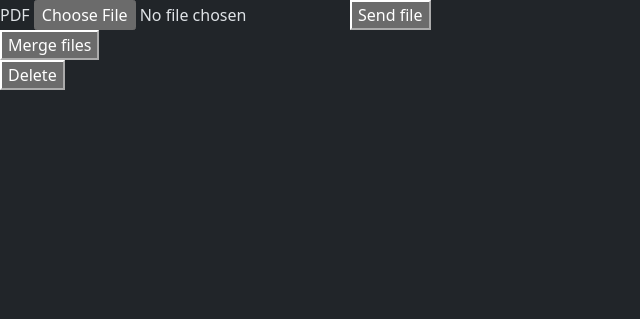
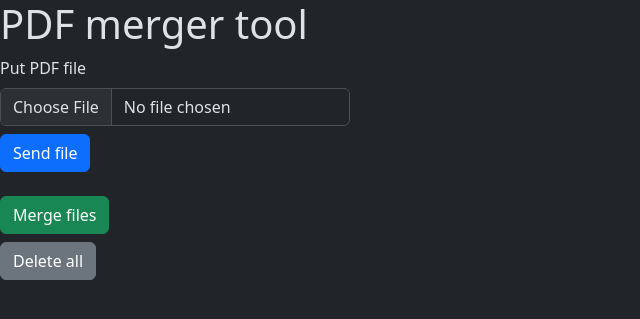
Before and after one commit to JesusDance/PDF-merger-tool, a Flask app: page / in a window 1280 px wide. Shown: the top 319 px of the page, without its empty margins (0-640 px from the left). Run offline with Flask 3, Linux system fonts and the light colour scheme; some libraries are stand-ins or nearby versions.

Commit message:
Added bootstrap styles

```diff
--- a/templates/index.html
+++ b/templates/index.html
@@ -6,22 +6,28 @@
     <link rel="stylesheet" type="text/css" href="{{ url_for('static', filename='css/bootstrap.min.css') }}">
 </head>
 <body>
+<h1>PDF merger tool</h1>
 <form method="post" action="/" enctype="multipart/form-data">
-    <label for="file_name">PDF</label>
-    <input name="file" type="file" id="file_name"/>
-    <button type="submit">Send file</button>
+    <div class="mb-3" style="width: 350px">
+        <label for="file_name" class="form-label">Put PDF file</label>
+        <input name="file" type="file" id="file_name" class="form-control"/>
+        <button type="submit" class="mt-2 btn btn-primary">Send file</button>
+    </div>
 </form>
 {% for file in list_of_pdf %}
     <p class="text-success">File {{ file.path.name }} has {{ file.pages }} pages</p>
     <div>
-        <a href="/delete/{{ file['path'].name }}">Delete</a>
+        <a href="/delete/{{ file['path'].name }}" class="link-danger">
+        <svg xmlns="http://www.w3.org/2000/svg" width="16" height="16" fill="currentColor" class="bi bi-filetype-pdf" viewBox="0 0 16 16">
+        <path fill-rule="evenodd" d="M14 4.5V14a2 2 0 0 1-2 2h-1v-1h1a1 1 0 0 0 1-1V4.5h-2A1.5 1.5 0 0 1 9.5 3V1H4a1 1 0 0 0-1 1v9H2V2a2 2 0 0 1 2-2h5.5zM1.6 11.85H0v3.999h.791v-1.342h.803q.43 0 .732-.173.305-.175.463-.474a1.4 1.4 0 0 0 .161-.677q0-.375-.158-.677a1.2 1.2 0 0 0-.46-.477q-.3-.18-.732-.179m.545 1.333a.8.8 0 0 1-.085.38.57.57 0 0 1-.238.241.8.8 0 0 1-.375.082H.788V12.48h.66q.327 0 .512.181.185.183.185.522m1.217-1.333v3.999h1.46q.602 0 .998-.237a1.45 1.45 0 0 0 .595-.689q.196-.45.196-1.084 0-.63-.196-1.075a1.43 1.43 0 0 0-.589-.68q-.396-.234-1.005-.234zm.791.645h.563q.371 0 .609.152a.9.9 0 0 1 .354.454q.118.302.118.753a2.3 2.3 0 0 1-.068.592 1.1 1.1 0 0 1-.196.422.8.8 0 0 1-.334.252 1.3 1.3 0 0 1-.483.082h-.563zm3.743 1.763v1.591h-.79V11.85h2.548v.653H7.896v1.117h1.606v.638z"/>
+        </svg>Delete</a>
     </div>
 {% endfor %}
 <form method="post" action="/merge">
-    <button type="submit">Merge files</button>
+    <button type="submit" class="mt-2 btn btn-success">Merge files</button>
 </form>
 <form method="post" action="/clear">
-    <button type="submit">Delete</button>
+    <button type="submit" class="mt-2 btn btn-secondary">Delete all</button>
 </form>
 {% for message in get_flashed_messages() %}
     <p class="text-warning h6">{{ message }}</p>
```
